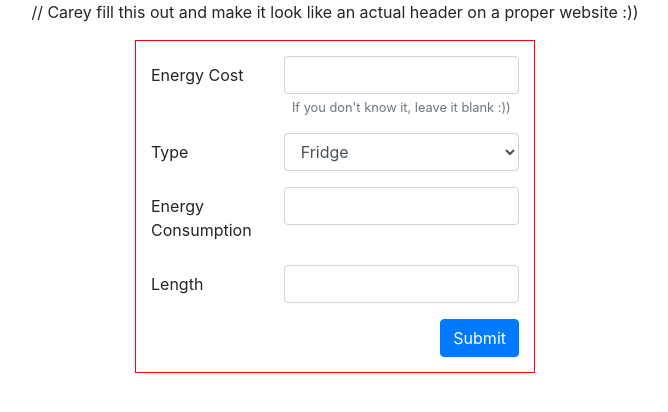
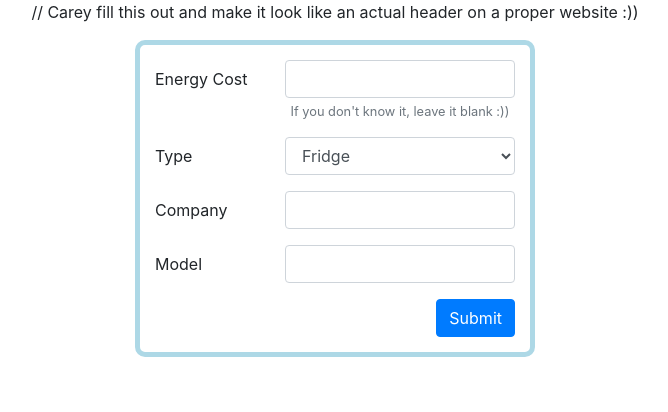
Before and after one commit to AndyyTaylor/csehackathon2019, a React (Create React App) app in the folder web/: page / in a window 1280 px wide. Shown: the top 412 px of the page, without its empty margins (305-973 px from the left). Built offline with nearby package versions, Linux system fonts and the light colour scheme.

Commit message:
no-detail and detail form working

```diff
--- a/web/src/App.js
+++ b/web/src/App.js
@@ -1,18 +1,37 @@
-import React from 'react';
+import React, { Component } from 'react';
 import logo from './logo.svg';
 import './App.css';
 
 import Header from './components/Header';
 import ApplianceInputForm from './components/ApplianceInputForm';
 
-function App() {
-    return (
-        <div className="App">
-            <Header />
+class App extends Component {
 
-            <ApplianceInputForm detail />
-        </div>
-    );
+    constructor(props) {
+        super(props);
+
+        this.state = {
+            detail: false
+        }
+
+        this.handleSubmit = this.handleSubmit.bind(this);
+    }
+
+    handleSubmit(data) {
+        if (!data.detail) {
+            this.setState({ detail: true });
+        }
+    }
+
+    render() {
+        return (
+            <div className="App">
+                <Header />
+
+                <ApplianceInputForm detail={ this.state.detail } handleSubmit={ this.handleSubmit } />
+            </div>
+        );
+    }
 }
 
 export default App;
--- a/web/src/components/ApplianceInputForm.js
+++ b/web/src/components/ApplianceInputForm.js
@@ -13,9 +13,9 @@ class ApplianceInputForm extends Component {
             model: undefined,
             type: undefined,
             consumption: undefined,
-            length: undefined,
-            width: undefined,
-            height: undefined
+            length: 0,
+            width: 0,
+            height: 0
         };
 
         this.handleChange = this.handleChange.bind(this);
@@ -35,6 +35,10 @@ class ApplianceInputForm extends Component {
 
         console.log('submitted');
         console.log(this.state);
+
+        this.setState({ detail: this.props.detail });
+
+        this.props.handleSubmit(this.state);
     }
 
     render() {
@@ -81,7 +85,7 @@ class ApplianceInputForm extends Component {
                     { this.props.detail &&
                         <>
                         <div className="form-group row">
-                            <label className="col-sm-4 col-form-label text-justify">Energy Consumption</label>
+                            <label className="col-sm-4 col-form-label text-justify">Consumption</label>
                             <div className="col-sm-8">
                                 <input type="text" className="form-control" value={ this.state.consumption } onChange={ (e) => this.handleChange(e, 'consumption') } />
                             </div>
@@ -91,6 +95,20 @@ class ApplianceInputForm extends Component {
                             <label className="col-sm-4 col-form-label text-justify">Length</label>
                             <div className="col-sm-8">
                                 <input type="number" className="form-control" value={ this.state.length } onChange={ (e) => this.handleChange(e, 'length') } />
+                            </div>
+                        </div>
+
+                        <div className="form-group row">
+                            <label className="col-sm-4 col-form-label text-justify">Width</label>
+                            <div className="col-sm-8">
+                                <input type="number" className="form-control" value={ this.state.width } onChange={ (e) => this.handleChange(e, 'width') } />
+                            </div>
+                        </div>
+
+                        <div className="form-group row">
+                            <label className="col-sm-4 col-form-label text-justify">Height</label>
+                            <div className="col-sm-8">
+                                <input type="number" className="form-control" value={ this.state.height } onChange={ (e) => this.handleChange(e, 'height') } />
                             </div>
                         </div>
                         </>
--- a/web/src/index.css
+++ b/web/src/index.css
@@ -17,9 +17,10 @@ code {
 
     padding: 15px;
 
-    border-width: 1px 1px 1px 1px;
+    border-width: 5px;
     border-style: solid;
-    border-color: red;
+    border-color: lightblue;
+    border-radius: 10px;
 }
 
 .align_right {
```
